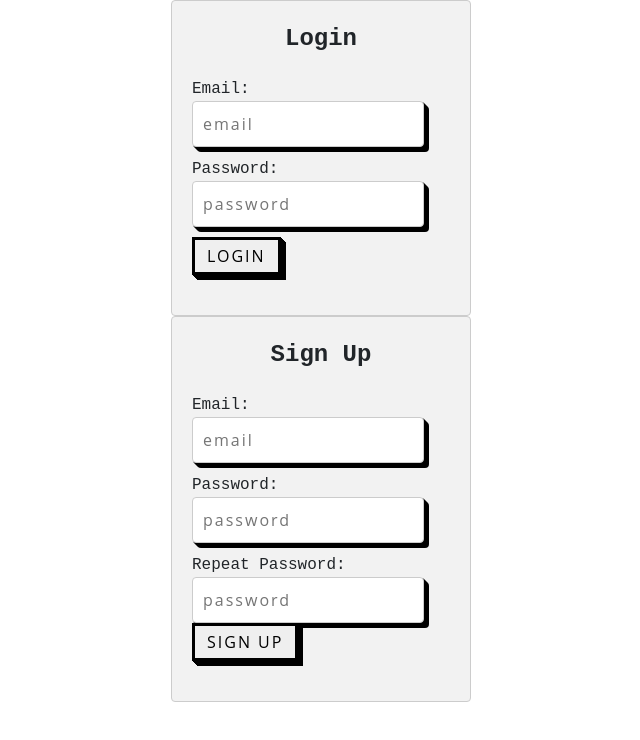
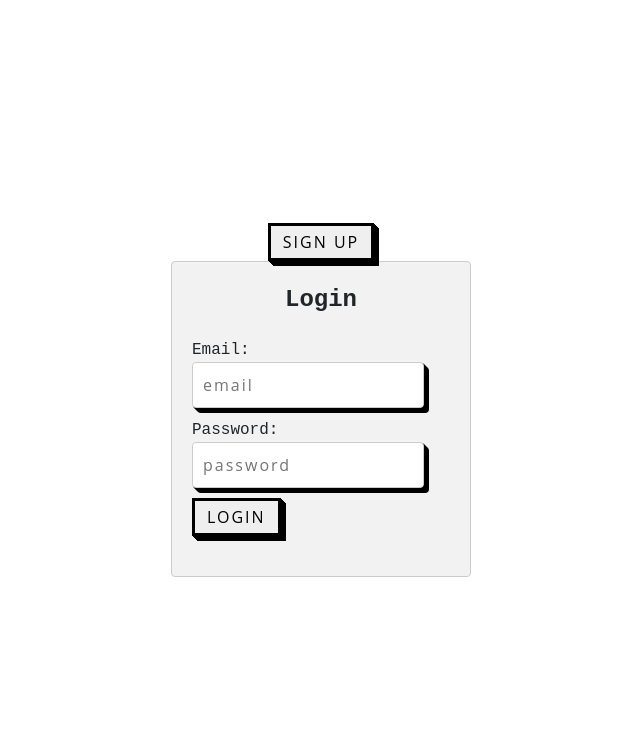
Before and after one commit to MuradAles/MyGymRoutine, a React (Create React App) app in the folder frontend/: page / in a window 1280 px wide. Shown: the top 740 px of the page, without its empty margins (319-959 px from the left). Built offline with nearby package versions, Linux system fonts and the light colour scheme; no server answers; the HTML template or start-up script is replaced by a standard one.

Commit message:
beta version

```diff
--- a/frontend/src/components/Authorization/Login.js
+++ b/frontend/src/components/Authorization/Login.js
@@ -1,6 +1,8 @@
+import { useState } from 'react';
 import { doSignInUserWithEmailAndPassword } from "../../firebase/FirebaseFunctions";
 import './Login.css'
 function Login() {
+    const [error, setError] = useState('');
     const handleSubmite = async (e) => {
         e.preventDefault();
         const { login_email_Intput, login_password_Intput } = e.target
@@ -20,8 +22,8 @@ function Login() {
                 })
             })
         } catch (error) {
-            console.log(error)
-            alert(error);
+            error.message = "Either Email or Password is incorrect"
+            setError(error.message);
         }
     }
     return (
@@ -54,6 +56,7 @@ function Login() {
                             />
                         </label>
                     </div>
+                    {error && <div className="error">{error}</div>}
                     <button className='button-54' type='submit'>
                         Login
                     </button>
--- a/frontend/src/components/Routine/DaysList.js
+++ b/frontend/src/components/Routine/DaysList.js
@@ -45,7 +45,7 @@ const DayList = ({ currentR, userId, setCurrentR }) => {
 
     useEffect(() => {
         setShowSearchForm(false);
-    }, [currentR]);
+    }, [currentR?._id]);
 
     const toggleSearchForm = (day) => {
         setShowSearchForm((prevState) => !prevState);
--- a/frontend/src/pages/HomePage.js
+++ b/frontend/src/pages/HomePage.js
@@ -1,20 +1,28 @@
-import Login from "../components/Authorization/Login"
-import SignUp from "../components/Authorization/SignUp"
-import { useContext } from "react"
-import { AuthContext } from "../firebase/Auth"
+import { useState } from "react";
+import Login from "../components/Authorization/Login";
+import SignUp from "../components/Authorization/SignUp";
+import { useContext } from "react";
+import { AuthContext } from "../firebase/Auth";
 import { Navigate } from 'react-router-dom';
+
 function Homepage() {
-    const { currentUser } = useContext(AuthContext)
+    const { currentUser } = useContext(AuthContext);
+    const [showLogin, setShowLogin] = useState(true);
+
+    const handleToggle = () => {
+        setShowLogin(!showLogin);
+    };
+
     return (
-        <div className="App">
+        <div className="HomePage" style={{ display: 'flex', flexDirection: 'column', alignItems: 'center', justifyContent: 'center', height: '100vh' }}>
             {currentUser ? (
-                <>
-                    <Navigate to='/routine' />
-                </>
+                <Navigate to="/routine" />
             ) : (
                 <>
-                    <Login />
-                    <SignUp />
+                    <button className="button-54" onClick={handleToggle}>
+                        {showLogin ? "Sign Up" : "Login"}
+                    </button>
+                    {showLogin ? <Login /> : <SignUp />}
                 </>
             )}
         </div>
```
